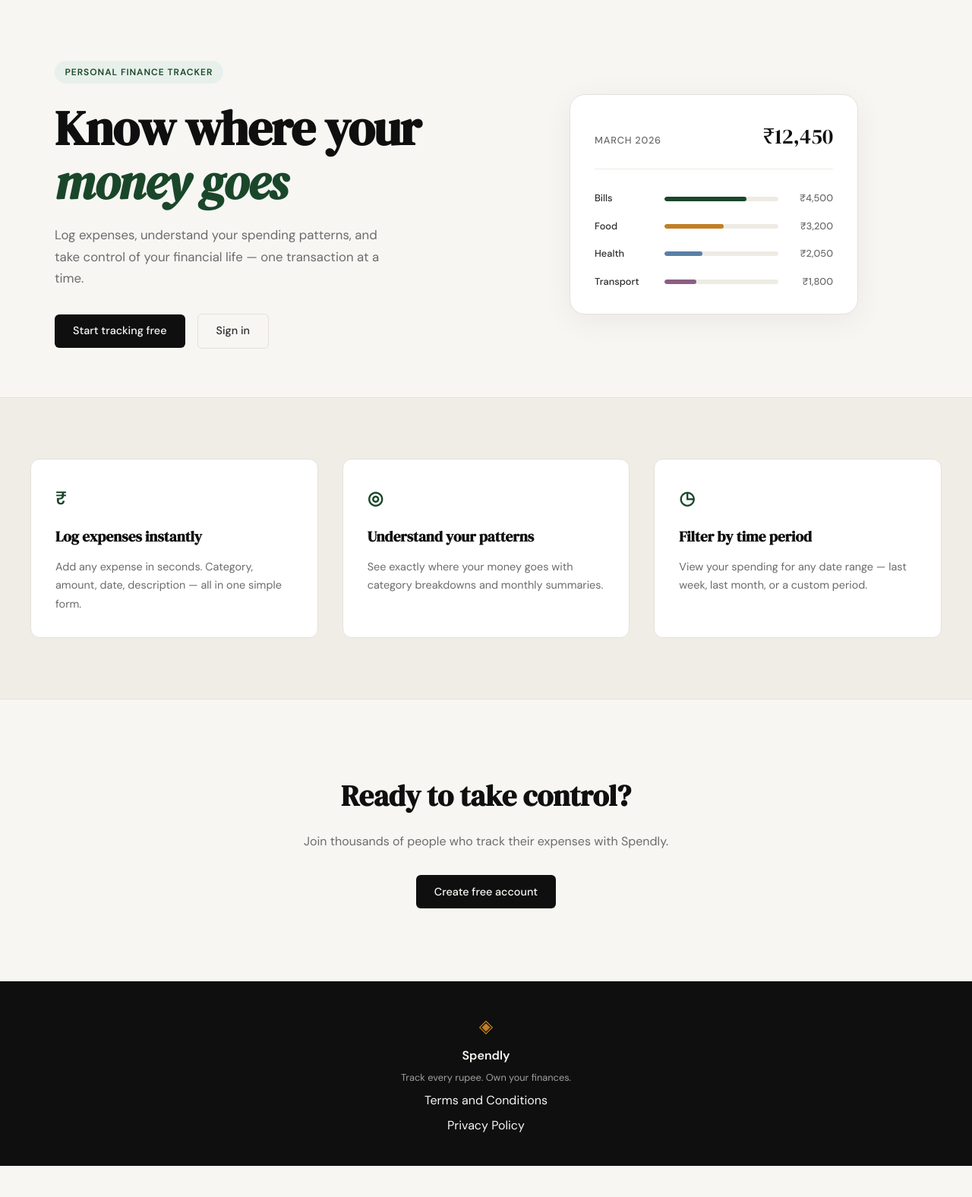
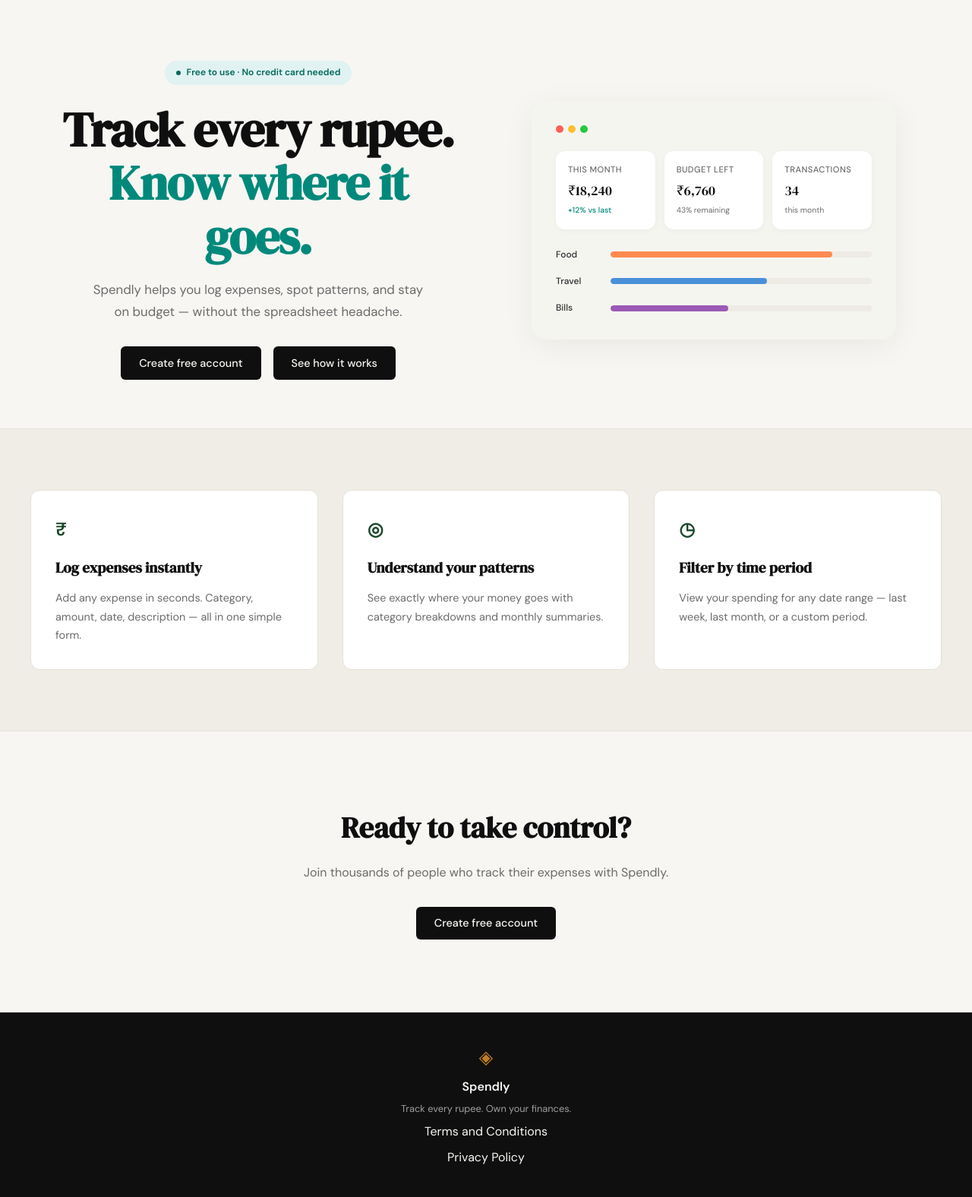
Before and after one commit to Nithin-dharavath/expense_tracker, a Flask app: page / in a window 1280 px wide. Shown: the part 61-1637 px from the top of the page at 76% size. Before the commit the page ends 1596 px from the top, so only its background shows below. Run offline with Flask 3, Linux system fonts and the light colour scheme.

Commit message:
landing: html updated as based on refernece

```diff
--- a/static/css/style.css
+++ b/static/css/style.css
@@ -133,17 +133,28 @@ a { color: inherit; text-decoration: none; }
     margin: 0 auto;
 }
 
+.hero-inner {
+    text-align: center;
+}
+
 .hero-badge {
-    display: inline-block;
-    background: var(--accent-light);
-    color: var(--accent);
+    display: inline-flex;
+    align-items: center;
+    gap: 0.5rem;
+    background: #e0f2f1;
+    color: #00695c;
     font-size: 0.75rem;
     font-weight: 600;
-    letter-spacing: 0.08em;
-    text-transform: uppercase;
-    padding: 0.35rem 0.85rem;
+    padding: 0.4rem 0.9rem;
     border-radius: 999px;
     margin-bottom: 1.5rem;
+}
+
+.badge-dot {
+    width: 6px;
+    height: 6px;
+    background: #00695c;
+    border-radius: 50%;
 }
 
 .hero-title {
@@ -155,27 +166,44 @@ a { color: inherit; text-decoration: none; }
     margin-bottom: 1.25rem;
 }
 
-.hero-title em {
-    font-style: italic;
-    color: var(--accent);
+.hero-title .title-teal {
+    color: #00897b;
 }
 
 .hero-subtitle {
     font-size: 1.05rem;
-    color: var(--ink-muted);
+    color: #6b6b6b;
     line-height: 1.7;
     max-width: 460px;
-    margin-bottom: 2rem;
+    margin: 0 auto 2rem;
 }
 
 .hero-actions {
     display: flex;
     gap: 1rem;
     align-items: center;
+    justify-content: center;
 }
 
+.btn-secondary {
+    display: inline-block;
+    background: var(--ink);
+    color: var(--paper);
+    padding: 0.65rem 1.5rem;
+    border-radius: var(--radius-sm);
+    font-family: var(--font-body);
+    font-size: 0.9rem;
+    font-weight: 500;
+    cursor: pointer;
+    border: none;
+    transition: background 0.2s;
+    text-decoration: none;
+}
+
+.btn-secondary:hover { background: var(--accent); }
+
 /* ------------------------------------------------------------------ */
-/* Mock card (hero visual)                                             */
+/* App preview (hero visual)                                           */
 /* ------------------------------------------------------------------ */
 
 .hero-visual {
@@ -183,78 +211,107 @@ a { color: inherit; text-decoration: none; }
     justify-content: center;
 }
 
-.mock-card {
-    background: var(--paper-card);
-    border: 1px solid var(--border);
+.app-preview {
+    background: #f5f5f0;
     border-radius: var(--radius-lg);
     padding: 2rem;
     width: 100%;
-    max-width: 380px;
+    max-width: 480px;
     box-shadow: 0 8px 40px rgba(0,0,0,0.06);
 }
 
-.mock-card-header {
+.preview-dots {
     display: flex;
-    justify-content: space-between;
-    align-items: baseline;
-    margin-bottom: 1.75rem;
-    padding-bottom: 1.25rem;
-    border-bottom: 1px solid var(--border-soft);
+    gap: 6px;
+    margin-bottom: 1.5rem;
 }
 
-.mock-label {
-    font-size: 0.8rem;
+.preview-dots .dot {
+    width: 10px;
+    height: 10px;
+    border-radius: 50%;
+}
+
+.preview-dots .dot.red { background: #ff5f56; }
+.preview-dots .dot.yellow { background: #ffbd2e; }
+.preview-dots .dot.green { background: #27c93f; }
+
+.stats-row {
+    display: grid;
+    grid-template-columns: repeat(3, 1fr);
+    gap: 0.75rem;
+    margin-bottom: 1.5rem;
+}
+
+.stat-card {
+    background: var(--paper-card);
+    border-radius: var(--radius-md);
+    padding: 1rem;
+    display: flex;
+    flex-direction: column;
+    gap: 0.25rem;
+    box-shadow: 0 2px 8px rgba(0,0,0,0.04);
+}
+
+.stat-label {
+    font-size: 0.7rem;
     font-weight: 500;
     color: var(--ink-muted);
     text-transform: uppercase;
-    letter-spacing: 0.06em;
+    letter-spacing: 0.04em;
 }
 
-.mock-total {
+.stat-value {
     font-family: var(--font-display);
-    font-size: 1.75rem;
+    font-size: 1.1rem;
     color: var(--ink);
 }
 
-.mock-bars { display: flex; flex-direction: column; gap: 1rem; }
+.stat-change {
+    font-size: 0.65rem;
+    color: var(--ink-muted);
+}
 
-.mock-bar-row {
+.stat-change.positive {
+    color: #00897b;
+    font-weight: 500;
+}
+
+.category-bars {
+    display: flex;
+    flex-direction: column;
+    gap: 1rem;
+}
+
+.category-row {
     display: grid;
-    grid-template-columns: 80px 1fr 60px;
+    grid-template-columns: 60px 1fr;
     align-items: center;
     gap: 0.75rem;
 }
 
-.mock-cat {
-    font-size: 0.8rem;
+.category-label {
+    font-size: 0.75rem;
     font-weight: 500;
     color: var(--ink-soft);
 }
 
-.mock-bar-track {
-    height: 6px;
+.category-track {
+    height: 8px;
     background: var(--border-soft);
     border-radius: 999px;
     overflow: hidden;
 }
 
-.mock-bar {
+.category-bar {
     height: 100%;
-    background: var(--accent);
     border-radius: 999px;
     transition: width 0.6s ease;
 }
 
-.mock-bar-2 { background: var(--accent-2); }
-.mock-bar-3 { background: #5b7fa6; }
-.mock-bar-4 { background: #8b5e83; }
-
-.mock-amt {
-    font-size: 0.8rem;
-    font-weight: 500;
-    color: var(--ink-muted);
-    text-align: right;
-}
+.category-bar.bar-orange { background: #ff8a50; }
+.category-bar.bar-blue { background: #4a90d9; }
+.category-bar.bar-purple { background: #9b59b6; }
 
 /* ------------------------------------------------------------------ */
 /* Buttons                                                             */
--- a/templates/landing.html
+++ b/templates/landing.html
@@ -6,55 +6,65 @@
 
 <section class="hero">
     <div class="hero-inner">
-        <div class="hero-badge">Personal Finance Tracker</div>
+        <div class="hero-badge">
+            <span class="badge-dot"></span>
+            Free to use · No credit card needed
+        </div>
         <h1 class="hero-title">
-            Know where your<br>
-            <em>money goes</em>
+            Track every rupee.<br>
+            <span class="title-teal">Know where it goes.</span>
         </h1>
         <p class="hero-subtitle">
-            Log expenses, understand your spending patterns,
-            and take control of your financial life —
-            one transaction at a time.
+            Spendly helps you log expenses, spot patterns, and stay<br>
+            on budget — without the spreadsheet headache.
         </p>
         <div class="hero-actions">
-            <a href="{{ url_for('register') }}" class="btn-primary">Start tracking free</a>
-            <a href="{{ url_for('login') }}" class="btn-ghost">Sign in</a>
+            <a href="{{ url_for('register') }}" class="btn-primary">Create free account</a>
+            <a href="#how-it-works" class="btn-secondary">See how it works</a>
         </div>
     </div>
     <div class="hero-visual">
-        <div class="mock-card">
-            <div class="mock-card-header">
-                <span class="mock-label">March 2026</span>
-                <span class="mock-total">₹12,450</span>
+        <div class="app-preview">
+            <div class="preview-dots">
+                <span class="dot red"></span>
+                <span class="dot yellow"></span>
+                <span class="dot green"></span>
             </div>
-            <div class="mock-bars">
-                <div class="mock-bar-row">
-                    <span class="mock-cat">Bills</span>
-                    <div class="mock-bar-track">
-                        <div class="mock-bar" style="width: 72%"></div>
+            <div class="stats-row">
+                <div class="stat-card">
+                    <span class="stat-label">This month</span>
+                    <span class="stat-value">₹18,240</span>
+                    <span class="stat-change positive">+12% vs last</span>
+                </div>
+                <div class="stat-card">
+                    <span class="stat-label">Budget left</span>
+                    <span class="stat-value">₹6,760</span>
+                    <span class="stat-change">43% remaining</span>
+                </div>
+                <div class="stat-card">
+                    <span class="stat-label">Transactions</span>
+                    <span class="stat-value">34</span>
+                    <span class="stat-change">this month</span>
+                </div>
+            </div>
+            <div class="category-bars">
+                <div class="category-row">
+                    <span class="category-label">Food</span>
+                    <div class="category-track">
+                        <div class="category-bar bar-orange" style="width: 85%"></div>
                     </div>
-                    <span class="mock-amt">₹4,500</span>
                 </div>
-                <div class="mock-bar-row">
-                    <span class="mock-cat">Food</span>
-                    <div class="mock-bar-track">
-                        <div class="mock-bar mock-bar-2" style="width: 52%"></div>
+                <div class="category-row">
+                    <span class="category-label">Travel</span>
+                    <div class="category-track">
+                        <div class="category-bar bar-blue" style="width: 60%"></div>
                     </div>
-                    <span class="mock-amt">₹3,200</span>
                 </div>
-                <div class="mock-bar-row">
-                    <span class="mock-cat">Health</span>
-                    <div class="mock-bar-track">
-                        <div class="mock-bar mock-bar-3" style="width: 33%"></div>
+                <div class="category-row">
+                    <span class="category-label">Bills</span>
+                    <div class="category-track">
+                        <div class="category-bar bar-purple" style="width: 45%"></div>
                     </div>
-                    <span class="mock-amt">₹2,050</span>
-                </div>
-                <div class="mock-bar-row">
-                    <span class="mock-cat">Transport</span>
-                    <div class="mock-bar-track">
-                        <div class="mock-bar mock-bar-4" style="width: 28%"></div>
-                    </div>
-                    <span class="mock-amt">₹1,800</span>
                 </div>
             </div>
         </div>
```
